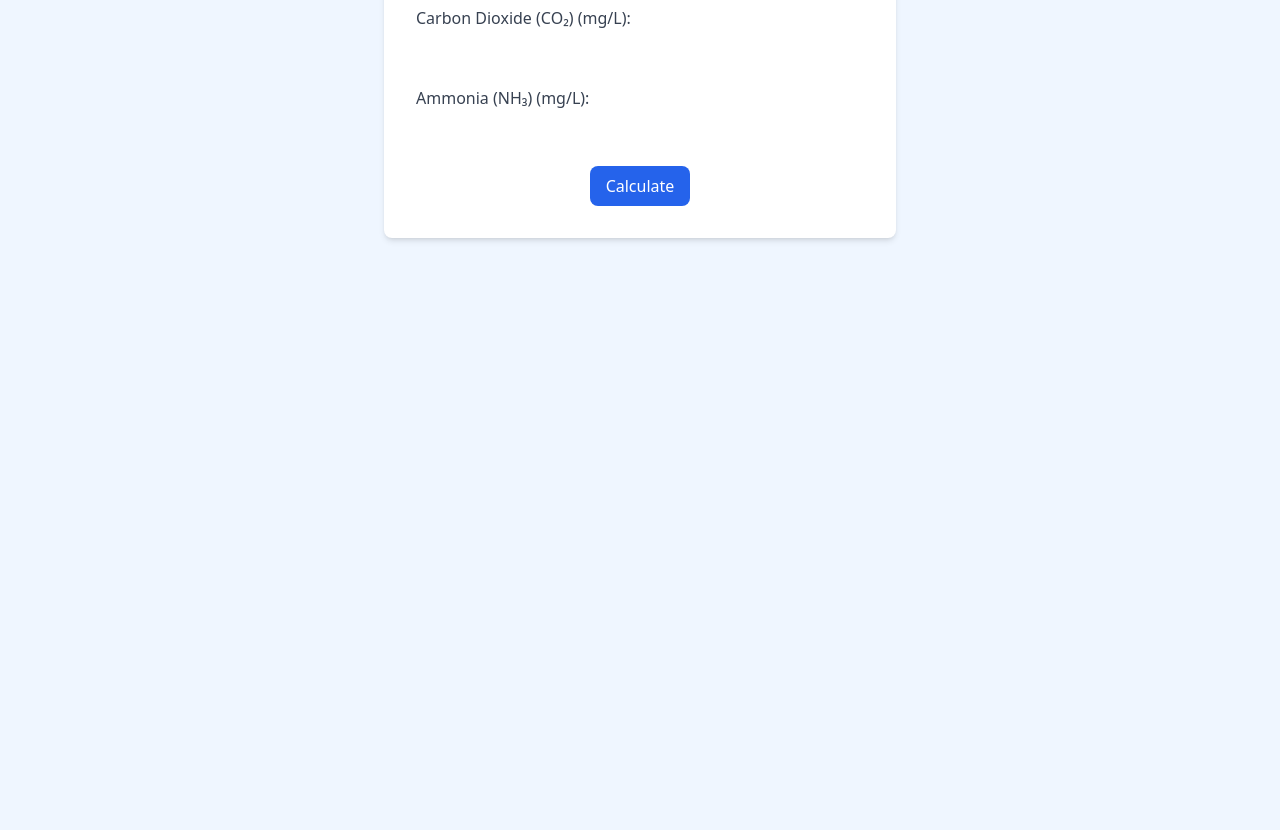
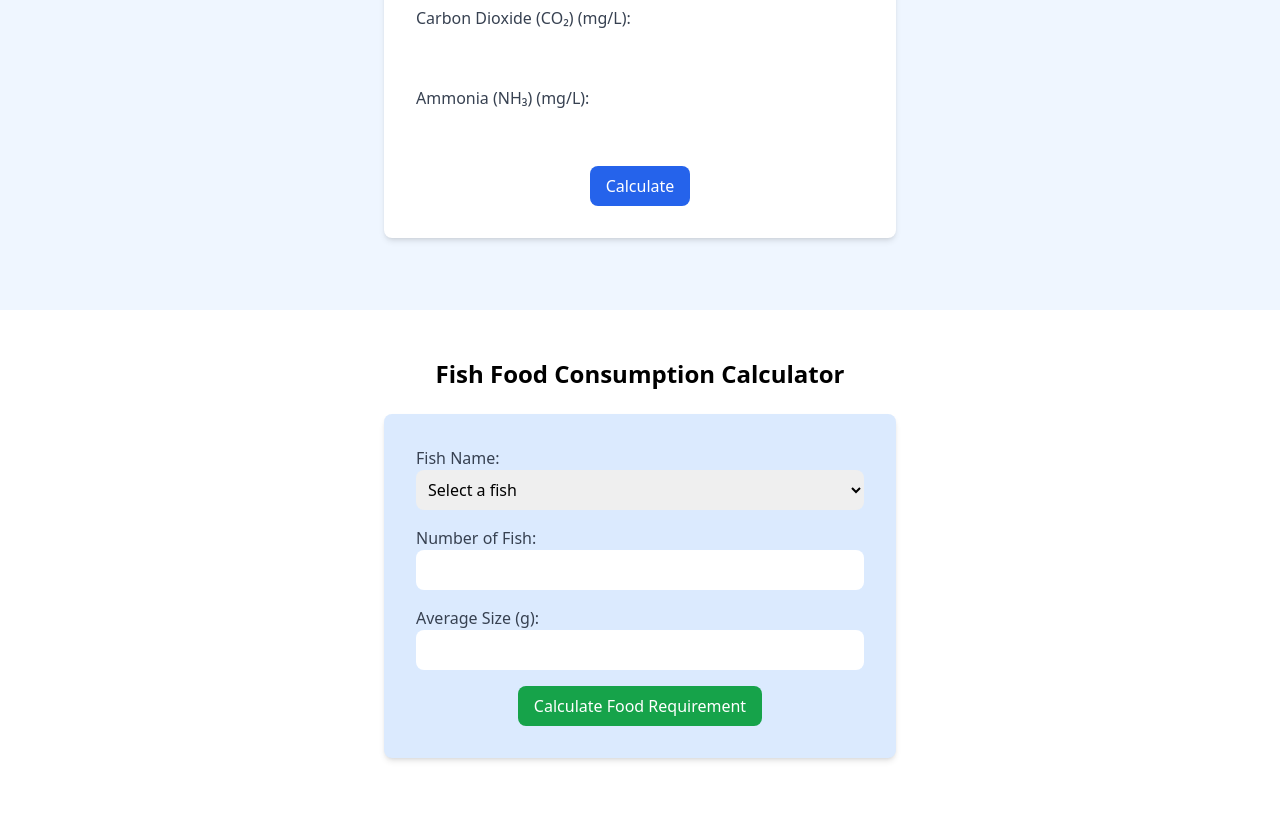
Before and after one commit to Sourav-017/AquaSense, a plain HTML site: page calculator.html in a window 1280 px wide. Shown: the part 450-1280 px from the top of the page. Before the commit the page ends 800 px from the top, so only its background shows below. Drawn offline with nearby package versions, Linux system fonts and the light colour scheme.

Commit message:
Add files via upload

```diff
--- a/calculator.html
+++ b/calculator.html
@@ -18,8 +18,12 @@
         <nav>
           <ul class="flex space-x-6 items-center">
             <li><a href="index.html" class="hover:underline">About</a></li>
-            <li><a href="#membership" class="hover:underline">Membership</a></li>
-            <li><a href="calculator.html" class="hover:underline">Calculator</a></li>
+            <li>
+              <a href="#membership" class="hover:underline">Membership</a>
+            </li>
+            <li>
+              <a href="calculator.html" class="hover:underline">Utilities</a>
+            </li>
             <li><a href="#shop" class="hover:underline">Shop</a></li>
             <li><a href="#contact" class="hover:underline">Contact</a></li>
           </ul>
@@ -30,35 +34,75 @@
     <!-- Water Quality Calculator Section -->
     <section class="py-12">
       <div class="container mx-auto text-center">
-        <h2 class="text-2xl font-bold mb-6">Water Quality Calculator</h2>
+        <h2 class="text-2xl font-bold mb-6">Water Quality Check</h2>
         <form
           id="waterQualityForm"
           class="bg-white shadow-md rounded-lg p-8 max-w-lg mx-auto"
         >
           <!-- pH Level -->
           <div class="mb-4">
-            <label for="ph" class="block text-left text-gray-700">pH Level:</label>
-            <input type="number" id="ph" name="ph" class="w-full border-gray-300 rounded-lg p-2" required />
+            <label for="ph" class="block text-left text-gray-700"
+              >pH Level:</label
+            >
+            <input
+              type="number"
+              id="ph"
+              name="ph"
+              class="w-full border-gray-300 rounded-lg p-2"
+              required
+            />
           </div>
           <!-- Dissolved Oxygen -->
           <div class="mb-4">
-            <label for="do" class="block text-left text-gray-700">Dissolved Oxygen (mg/L):</label>
-            <input type="number" id="do" name="do" class="w-full border-gray-300 rounded-lg p-2" required />
+            <label for="do" class="block text-left text-gray-700"
+              >Dissolved Oxygen (mg/L):</label
+            >
+            <input
+              type="number"
+              id="do"
+              name="do"
+              class="w-full border-gray-300 rounded-lg p-2"
+              required
+            />
           </div>
           <!-- Sulfur Dioxide -->
           <div class="mb-4">
-            <label for="so2" class="block text-left text-gray-700">Sulfur Dioxide (SO₂) (mg/L):</label>
-            <input type="number" id="so2" name="so2" class="w-full border-gray-300 rounded-lg p-2" required />
+            <label for="so2" class="block text-left text-gray-700"
+              >Sulfur Dioxide (SO₂) (mg/L):</label
+            >
+            <input
+              type="number"
+              id="so2"
+              name="so2"
+              class="w-full border-gray-300 rounded-lg p-2"
+              required
+            />
           </div>
           <!-- Carbon Dioxide -->
           <div class="mb-4">
-            <label for="co2" class="block text-left text-gray-700">Carbon Dioxide (CO₂) (mg/L):</label>
-            <input type="number" id="co2" name="co2" class="w-full border-gray-300 rounded-lg p-2" required />
+            <label for="co2" class="block text-left text-gray-700"
+              >Carbon Dioxide (CO₂) (mg/L):</label
+            >
+            <input
+              type="number"
+              id="co2"
+              name="co2"
+              class="w-full border-gray-300 rounded-lg p-2"
+              required
+            />
           </div>
           <!-- Ammonia -->
           <div class="mb-4">
-            <label for="nh3" class="block text-left text-gray-700">Ammonia (NH₃) (mg/L):</label>
-            <input type="number" id="nh3" name="nh3" class="w-full border-gray-300 rounded-lg p-2" required />
+            <label for="nh3" class="block text-left text-gray-700"
+              >Ammonia (NH₃) (mg/L):</label
+            >
+            <input
+              type="number"
+              id="nh3"
+              name="nh3"
+              class="w-full border-gray-300 rounded-lg p-2"
+              required
+            />
           </div>
           <button
             type="button"
@@ -71,5 +115,89 @@
         <div id="result" class="mt-6 text-lg font-bold text-blue-700"></div>
       </div>
     </section>
+    <!-- Fish Food Calculator Section -->
+    <section class="py-12 bg-white">
+      <div class="container mx-auto text-center">
+        <h2 class="text-2xl font-bold mb-6">
+          Fish Food Consumption Calculator
+        </h2>
+        <form
+          id="foodCalculatorForm"
+          class="bg-blue-100 shadow-md rounded-lg p-8 max-w-lg mx-auto"
+        >
+          <!-- Fish Name -->
+          <div class="mb-4 text-left">
+            <label for="fishName" class="block text-gray-700">Fish Name:</label>
+            <select
+              id="fishName"
+              name="fishName"
+              class="w-full border-gray-300 rounded-lg p-2"
+              required
+            >
+              <option value="" disabled selected>Select a fish</option>
+              <option value="চিংড়ী">চিংড়ী</option>
+              <option value="রুই">রুই</option>
+              <option value="কাতলা">কাতলা</option>
+              <option value="মৃগেল">মৃগেল</option>
+              <option value="পাঙ্গাস">পাঙ্গাস</option>
+              <option value="তেলাপিয়া">তেলাপিয়া</option>
+              <option value="নাইলোটিকা">নাইলোটিকা</option>
+              <option value="শিং">শিং</option>
+              <option value="মাগুর">মাগুর</option>
+              <option value="গোলসা">গোলসা</option>
+              <option value="পাবদা">পাবদা</option>
+              <option value="কৈ">কৈ</option>
+              <option value="বোয়াল">বোয়াল</option>
+              <option value="কই">কই</option>
+              <option value="আইড়">আইড়</option>
+              <option value="রিঠা">রিঠা</option>
+              <option value="গাফি">গাফি</option>
+              <option value="সরপুঁটি">সরপুঁটি</option>
+            </select>
+          </div>
+
+          <!-- Quantity -->
+          <div class="mb-4 text-left">
+            <label for="quantity" class="block text-gray-700"
+              >Number of Fish:</label
+            >
+            <input
+              type="number"
+              id="quantity"
+              name="quantity"
+              class="w-full border-gray-300 rounded-lg p-2"
+              required
+            />
+          </div>
+
+          <!-- Average Size -->
+          <div class="mb-4 text-left">
+            <label for="avgSize" class="block text-gray-700"
+              >Average Size (g):</label
+            >
+            <input
+              type="number"
+              id="avgSize"
+              name="avgSize"
+              class="w-full border-gray-300 rounded-lg p-2"
+              required
+            />
+          </div>
+
+          <button
+            type="button"
+            onclick="calculateFoodConsumption()"
+            class="bg-green-600 text-white px-4 py-2 rounded-lg"
+          >
+            Calculate Food Requirement
+          </button>
+        </form>
+
+        <div
+          id="foodResult"
+          class="mt-6 text-lg font-bold text-green-700"
+        ></div>
+      </div>
+    </section>
   </body>
 </html>
--- a/calculator.js
+++ b/calculator.js
@@ -37,3 +37,52 @@ function calculateWaterQuality() {
     </a>
   `;
 }
+function calculateFoodConsumption() {
+  const quantity = parseFloat(document.getElementById("quantity").value);
+  const avgSize = parseFloat(document.getElementById("avgSize").value);
+  const fishName = document.getElementById("fishName").value.trim();
+
+  if (isNaN(quantity) || isNaN(avgSize) || quantity <= 0 || avgSize <= 0) {
+    document.getElementById("foodResult").innerText =
+      "Please enter valid values.";
+    return;
+  }
+
+  // Feed rate can vary by fish type; default is 3%
+  let feedRate = 0.03;
+
+  // Optional: Add special feed rates for known fish
+  const feedRatesByFish = {
+    চিংড়ী: 0.04,
+    রুই: 0.025,
+    কাতলা: 0.025,
+    মৃগেল: 0.025,
+    পাঙ্গাস: 0.03,
+    তেলাপিয়া: 0.035,
+    নাইলোটিকা: 0.035,
+    শিং: 0.04,
+    মাগুর: 0.045,
+    গোলসা: 0.03,
+    পাবদা: 0.035,
+    কৈ: 0.03,
+    বোয়াল: 0.03,
+    কই: 0.03,
+    আইড়: 0.03,
+    রিঠা: 0.03,
+    গাফি: 0.03,
+    সরপুঁটি: 0.025,
+  };
+
+  if (feedRatesByFish[fishName]) {
+    feedRate = feedRatesByFish[fishName];
+  }
+
+  const totalFeed = quantity * avgSize * feedRate; // in grams
+  const totalFeedKg = (totalFeed / 1000).toFixed(2);
+
+  document.getElementById(
+    "foodResult"
+  ).innerText = `Estimated daily food required: ${totalFeed.toFixed(
+    2
+  )} g (${totalFeedKg} kg)`;
+}
```
Also changed, not shown: index.html (+1 -1 lines).
